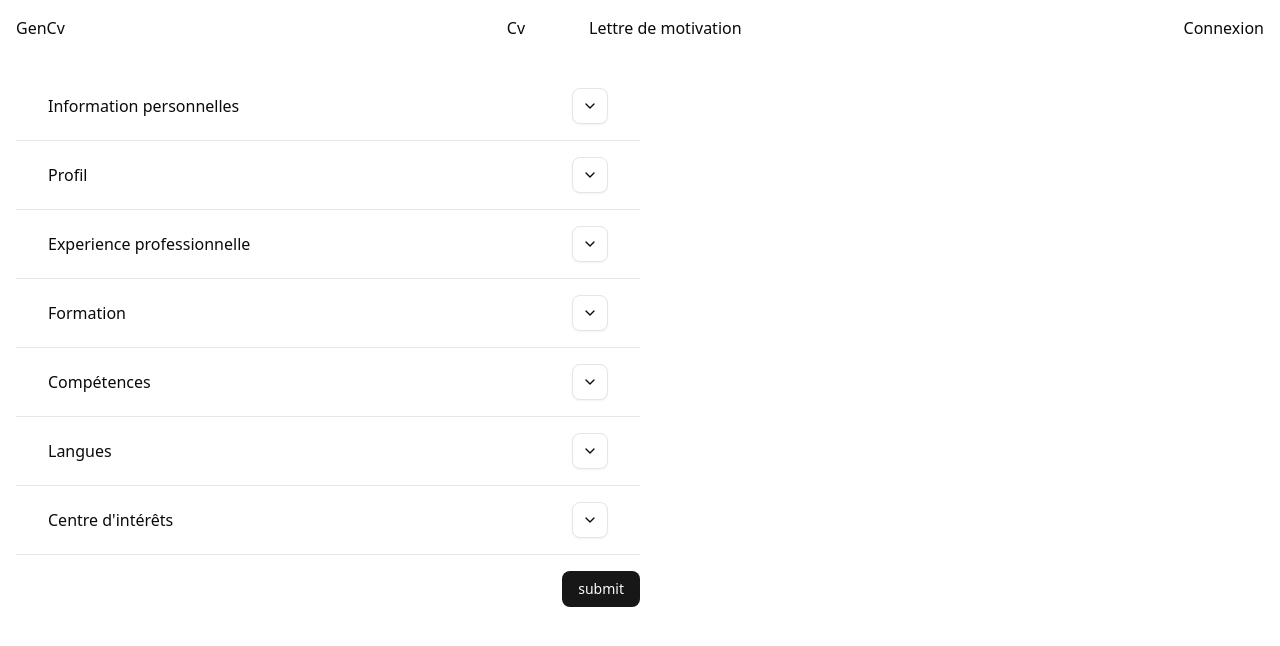
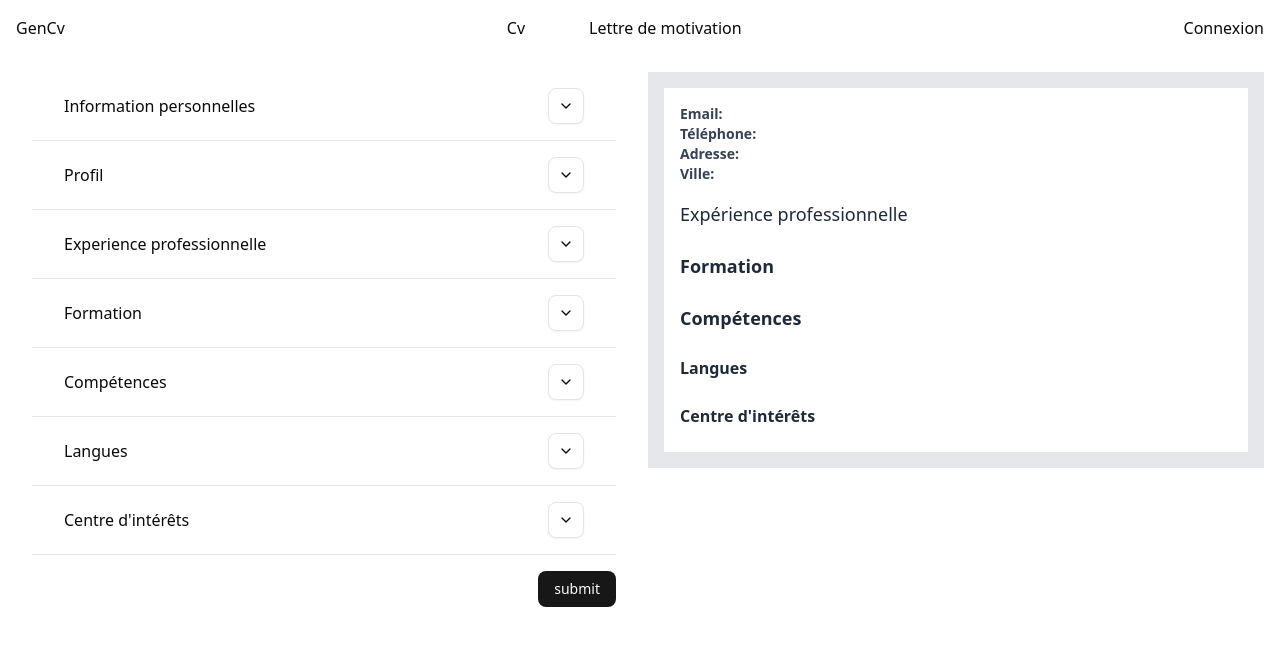
Before and after one commit to Naimoudine/generateur-cv, a React (Vite) app in the folder client/: page /resumes/1/edit in a window 1280 px wide. Shown: the top 646 px of the page. Built offline with nearby package versions, Linux system fonts and the light colour scheme.

Commit message:
refecto(resume): Mise en place d'un context pour le formData et reactivité du template

```diff
--- a/client/src/components/Form/Educations.tsx
+++ b/client/src/components/Form/Educations.tsx
@@ -1,4 +1,4 @@
-import { EducationType } from "@/pages/Resumes/ResumeForm";
+import { EducationType } from "@/components/Form/ResumeForm";
 import Input from "../Input";
 import { Button } from "../ui/button";
 import { Pen } from "lucide-react";
--- a/client/src/components/Form/Experiences.tsx
+++ b/client/src/components/Form/Experiences.tsx
@@ -1,4 +1,4 @@
-import { ExperienceType } from "@/pages/Resumes/ResumeForm";
+import { ExperienceType } from "@/components/Form/ResumeForm";
 import Input from "../Input";
 import { Button } from "../ui/button";
 import { Pen } from "lucide-react";
--- a/client/src/components/Form/Hobbies.tsx
+++ b/client/src/components/Form/Hobbies.tsx
@@ -1,6 +1,6 @@
 import { useRef } from "react";
 import Input from "../Input";
-import { FormDataType } from "@/pages/Resumes/ResumeForm";
+import { FormDataType } from "@/components/Form/ResumeForm";
 import { Button } from "../ui/button";
 import { Trash } from "lucide-react";
 
--- a/client/src/components/Form/Languages.tsx
+++ b/client/src/components/Form/Languages.tsx
@@ -1,6 +1,6 @@
 import { useRef } from "react";
 import Input from "../Input";
-import { FormDataType } from "@/pages/Resumes/ResumeForm";
+import { FormDataType } from "@/components/Form/ResumeForm";
 import { Button } from "../ui/button";
 import { Trash } from "lucide-react";
 
--- a/client/src/pages/Resumes/ResumeForm.tsx
+++ b/client/src/components/Form/ResumeForm.tsx
@@ -8,6 +8,11 @@ import Skills from "@/components/Form/Skills";
 import { Button } from "@/components/ui/button";
 import { ChevronDown, ChevronUp } from "lucide-react";
 import { useRef, useState } from "react";
+
+type Props = {
+  handleForm: (userData: FormDataType) => Promise<void>;
+  handleGetUserData: (userData: FormDataType) => void;
+};
 
 export type EducationType = {
   id?: number | undefined;
@@ -58,7 +63,7 @@ const sections = [
   { id: "hobbies", title: "Centre d'intérêts" },
 ];
 
-export default function ResumeForm() {
+export default function ResumeForm({ handleForm, handleGetUserData }: Props) {
   const [openSection, setOpenSection] = useState<string | null>(null);
   const [formData, setFormData] = useState<FormDataType>({
     personal: {
@@ -226,7 +231,7 @@ export default function ResumeForm() {
   };
 
   return (
-    <form className="w-1/2">
+    <form className="w-1/2 px-4">
       {sections.map((section) => (
         <div key={section.id} className="border-b border-gray-200 py-4 px-8">
           <article className="flex items-center justify-between">
@@ -284,13 +289,14 @@ export default function ResumeForm() {
           )}
         </div>
       ))}
-      <div className="mt-4 flex justify-end">
+      <div className="mt-4 flex justify-end mb-4">
         <Button
           className="w-fit"
           type="submit"
           onClick={(e) => {
             e.preventDefault();
-            console.log(formData);
+            handleForm(formData);
+            handleGetUserData(formData);
           }}
         >
           submit
--- a/client/src/components/Form/Skills.tsx
+++ b/client/src/components/Form/Skills.tsx
@@ -1,4 +1,4 @@
-import { FormDataType } from "@/pages/Resumes/ResumeForm";
+import { FormDataType } from "@/components/Form/ResumeForm";
 import { Button } from "../ui/button";
 import { Trash } from "lucide-react";
 import Input from "../Input";
--- /dev/null
+++ b/client/src/components/templates/OriginalTemplate.tsx
@@ -0,0 +1,131 @@
+import { FormDataType } from "@/components/Form/ResumeForm";
+
+type Props = {
+  userData: FormDataType;
+};
+
+export default function OriginalTemplate({ userData }: Props) {
+  const {
+    personal,
+    profile,
+    experiences,
+    educations,
+    skills,
+    languages,
+    hobbies,
+  } = userData;
+  return (
+    <div className="bg-white p-1 p-4">
+      <h1 className="text-3xl font-bold text-blue-600">
+        {personal?.firstname} {personal?.lastname}
+      </h1>
+      <p className="text-sm text-gray-700">
+        <strong>Email:</strong> {personal?.email}
+      </p>
+      <p className="text-sm text-gray-700">
+        <strong>Téléphone:</strong> {personal?.phone}
+      </p>
+      <p className="text-sm text-gray-700">
+        <strong>Adresse:</strong> {personal?.address}
+      </p>
+      <p className="text-sm text-gray-700">
+        <strong>Ville:</strong> {personal?.city}
+      </p>
+      <div className="mt-4">
+        <p className="text-gray-700">
+          <strong>{personal?.jobTitle}</strong>
+        </p>
+        <p className="text-gray-700">{profile}</p>
+      </div>
+      <div className="mt-4">
+        <h2 className="text-lg text-gray-800">Expérience professionnelle</h2>
+        <div className="border-l-4 border-blue-500 pl-4 mt-2">
+          <div className="mb-4">
+            <ul className="flex flex-col gap-2">
+              {experiences?.map((experience) => (
+                <li key={experience?.id}>
+                  <h3 className="font-semibold">
+                    {experience?.job} - {experience?.employer},{" "}
+                    {experience?.city}
+                  </h3>
+                  <p className="text-xs text-gray-600">
+                    {experience?.debutDate} - {experience?.endDate}
+                  </p>
+                  <p className="text-sm text-gray-700">
+                    {experience?.description}
+                  </p>
+                </li>
+              ))}
+            </ul>
+          </div>
+        </div>
+      </div>
+
+      <div className="mt-4">
+        <h2 className="text-lg font-semibold text-gray-800">Formation</h2>
+        <div className="border-l-4 border-blue-500 pl-4 mt-2">
+          <div className="mb-4">
+            <ul className="flex flex-col gap-2">
+              {educations?.map((education) => (
+                <li key={education?.id}>
+                  <h3 className="font-semibold">
+                    {education?.title} - {education?.establishment},{" "}
+                    {education?.city}
+                  </h3>
+                  <p className="text-xs text-gray-600">
+                    {education?.debutDate} - {education?.endDate}
+                  </p>
+                  <p className="text-sm text-gray-700">
+                    {education?.description}
+                  </p>
+                </li>
+              ))}
+            </ul>
+          </div>
+        </div>
+      </div>
+
+      <div className="mt-4">
+        <h2 className="text-lg font-semibold text-gray-800">Compétences</h2>
+        <ul className="flex flex-wrap gap-2 mt-2">
+          {skills?.map((skill) => (
+            <li
+              key={skill}
+              className="bg-blue-100 px-3 py-1 rounded-full text-sm"
+            >
+              {skill}
+            </li>
+          ))}
+        </ul>
+      </div>
+
+      <div className="mt-4">
+        <h2 className="font-semibold text-gray-800">Langues</h2>
+        <ul className="flex flex-wrap gap-2 mt-2">
+          {languages?.map((el) => (
+            <li
+              key={el?.language}
+              className="bg-blue-100 px-3 py-1 rounded-full text-sm"
+            >
+              {el?.language} - {el?.level}
+            </li>
+          ))}
+        </ul>
+      </div>
+
+      <div className="mt-4">
+        <h2 className="font-semibold text-gray-800">Centre d'intérêts</h2>
+        <ul className="flex flex-wrap gap-2 mt-2">
+          {hobbies?.map((hobbie) => (
+            <li
+              key={hobbie}
+              className="bg-blue-100 px-3 py-1 rounded-full text-sm"
+            >
+              {hobbie}
+            </li>
+          ))}
+        </ul>
+      </div>
+    </div>
+  );
+}
--- /dev/null
+++ b/client/src/components/templates/templates.ts
@@ -0,0 +1,5 @@
+import Template1 from "./OriginalTemplate";
+
+export const templates = {
+  template1: Template1,
+};
--- a/client/src/pages/Resumes/EditResume.tsx
+++ b/client/src/pages/Resumes/EditResume.tsx
@@ -1,10 +1,42 @@
-import ResumeForm from "./ResumeForm";
+import { useState } from "react";
+import ResumeForm, { FormDataType } from "../../components/Form/ResumeForm";
+import { templates } from "../../components/templates/templates";
 
 export default function EditResume() {
+  const [test, setTest] = useState({});
+
+  const fecthGenerateCv = async (userData: FormDataType) => {
+    try {
+      const response = await fetch(`http://localhose:5000/cv/generate`, {
+        method: "POST",
+        headers: { "Content-Type": "application/json" },
+        body: JSON.stringify(userData),
+      });
+      if (!response.ok) {
+        throw new Error("Failed to generate cv" || response?.error);
+      }
+    } catch (error) {
+      if (error instanceof Error) {
+        console.error(error);
+      }
+    }
+  };
+
+  const handleGetUserData = (userData: FormDataType) => {
+    setTest(userData);
+  };
+
+  const TemplateComponent = templates["template1"];
+
   return (
-    <>
-      <ResumeForm />
-      <div className="w-1/2"></div>
-    </>
+    <div className="flex gap-4 h-full">
+      <ResumeForm
+        handleForm={fecthGenerateCv}
+        handleGetUserData={handleGetUserData}
+      />
+      <div className="w-1/2 bg-gray-200 p-4 h-full">
+        <TemplateComponent userData={test} />
+      </div>
+    </div>
   );
 }
```
